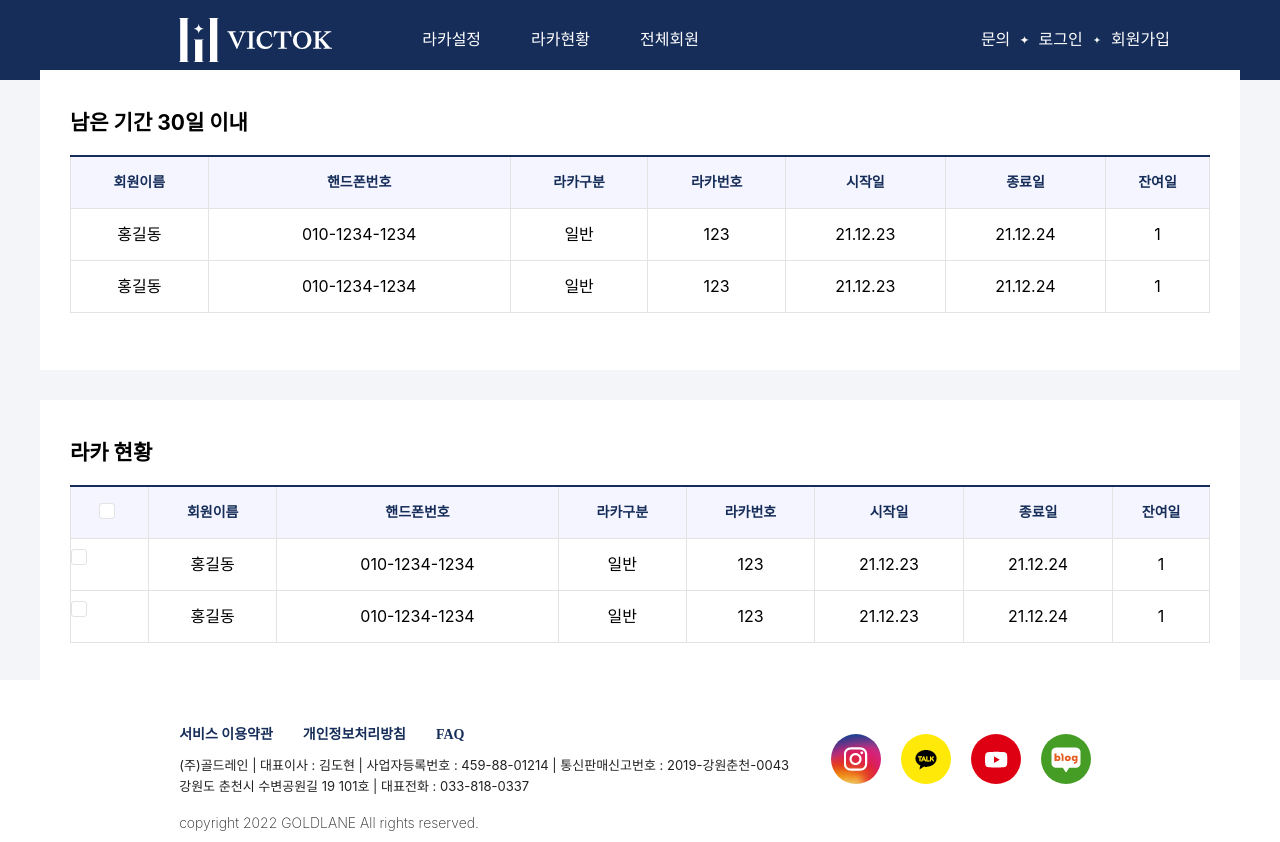
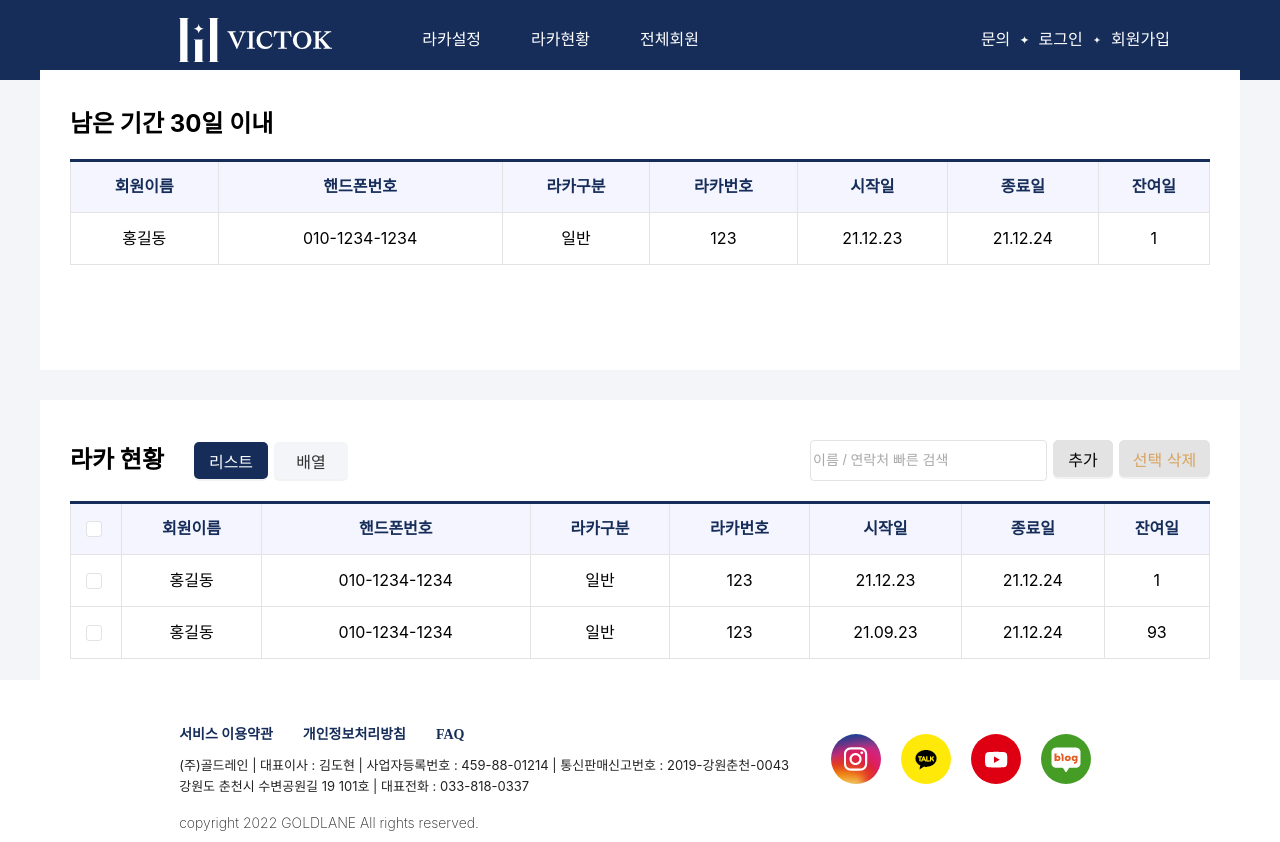
Before and after one commit to tuz22/victok-clone, a React (Create React App) app: page /locker/status in a window 1280 px wide. Built offline with nearby package versions, Linux system fonts and the light colour scheme.

Commit message:
체크박스, 라커현황 페이지 수정

```diff
--- a/src/pages/Locker.js
+++ b/src/pages/Locker.js
@@ -1,14 +1,15 @@
 import { useState } from 'react';
 import './../style/locker.css'
+import markIcon from './../assets/icons/exclamation-mark.png';
+
+const lockerStatus = [
+  {id: 0, name: '홍길동', phone: '010-1234-1234', type: '일반', numb: 123, startDate: '21.12.23', endDate: '21.12.24', remainingDate: 1},
+  {id: 1, name: '홍길동', phone: '010-1234-1234', type: '일반', numb: 123, startDate: '21.09.23', endDate: '21.12.24', remainingDate: 93},
+]
 function Locker() {
-
-  const lockerStatus = [
-    {id: 0, name: '홍길동', phone: '010-1234-1234', type: '일반', numb: 123, startDate: '21.12.23', endDate: '21.12.24', remainingDate: 1},
-    {id: 1, name: '홍길동', phone: '010-1234-1234', type: '일반', numb: 123, startDate: '21.12.23', endDate: '21.12.24', remainingDate: 1},
-  ]
-
   const [checkedArr, setCheckedArr] = useState([])
-  const [display, setDisplay] = useState('none')
+  let [count, setCount] = useState(0)
+  // const [display, setDisplay] = useState('none')
 
   const singleCheck = (checked, id) => {
     console.log(id)
@@ -29,6 +30,10 @@ function Locker() {
     }
   }
 
+  const onCount = () => {
+    setCount++
+  }
+
   return (
     <>
       <section>
@@ -36,8 +41,76 @@ function Locker() {
           <article className='locker-30days-form'>
             <h2>남은 기간 30일 이내</h2>
             <table>
+              {lockerStatus.map((data, i) => (
+                <>
+                  {(data.remainingDate < 31)
+                    ? <thead>
+                        <tr>
+                          <th>회원이름</th>
+                          <th>핸드폰번호</th>
+                          <th>라카구분</th>
+                          <th>라카번호</th>
+                          <th>시작일</th>
+                          <th>종료일</th>
+                          <th>잔여일</th>
+                      </tr>
+                    </thead>
+                    : null
+                  }
+                </>
+              ))}
+              {lockerStatus.map((data, i) => (console.log(data.remainingDate < 31)&&data.remainingDate < 31 === null
+              ?
+                <div className='locker-30days-null'>
+                  <p className='mark-icon'><img src={markIcon}/></p>
+                  <p>30일 이내 만료되는 라카가 없습니다.</p>
+                </div>
+              : null ) )}
+              <tbody>
+                {lockerStatus.map((data, i) => (
+                  <>
+                    {(data.remainingDate < 31)
+                      ? <tr>
+                        <td>{data.name}</td>
+                        <td>{data.phone}</td>
+                        <td>{data.type}</td>
+                        <td>{data.numb}</td>
+                        <td>{data.startDate}</td>
+                        <td>{data.endDate}</td>
+                        <td>{data.remainingDate}</td>
+                        </tr>
+                      : null
+                    }
+                  </>
+                ))}
+              </tbody>
+            </table>
+          </article>
+          <article className='locker-status-form'>
+            <div className='locker-status-header'>
+              <div className='left-btn'>
+                <h2>라카 현황</h2>
+                <button>리스트</button>
+                <button className='array-btn'>배열</button>
+              </div>
+              <div className='right-btn'>
+                <input placeholder='이름 / 연락처 빠른 검색'/>
+                <button className='add-btn'>추가</button>
+                <button className='select-del-btn'>선택 삭제</button>
+              </div>
+            </div>
+            <table>
               <thead>
                 <tr>
+                  <th>
+                  <div className='check-list-input'>
+                    <input type='checkbox' id='checkAll'
+                      onChange={(e) => allCheck(e.target.checked)}
+                      checked={checkedArr.length === lockerStatus.length ? true : false}
+                    />
+                    <label for='checkAll'/>
+                    </div>
+                    </th>
                   <th>회원이름</th>
                   <th>핸드폰번호</th>
                   <th>라카구분</th>
@@ -50,42 +123,7 @@ function Locker() {
               <tbody>
                 {lockerStatus.map((data, i) => (
                   <tr>
-                    <td>{data.name}</td>
-                    <td>{data.phone}</td>
-                    <td>{data.type}</td>
-                    <td>{data.numb}</td>
-                    <td>{data.startDate}</td>
-                    <td>{data.endDate}</td>
-                    <td>{data.remainingDate}</td>
-                  </tr>
-                ))}
-              </tbody>
-            </table>
-          </article>
-          <article className='locker-status-form'>
-            <h2>라카 현황</h2>
-            <table>
-              <thead>
-                <tr>
-                  <th>
-                    <input type='checkbox' id='checkAll'
-                      onChange={(e) => allCheck(e.target.checked)}
-                      checked={checkedArr.length === lockerStatus.length ? true : false}
-                    />
-                    <label for='checkAll'/></th>
-                  <th>회원이름</th>
-                  <th>핸드폰번호</th>
-                  <th>라카구분</th>
-                  <th>라카번호</th>
-                  <th>시작일</th>
-                  <th>종료일</th>
-                  <th>잔여일</th>
-                </tr>
-              </thead>
-              <tbody>
-                {lockerStatus.map((data, i) => (
-                  <tr>
-                    <td>
+                    <td className='check-wrap'>
                       <div className='check-list' key={i}>
                         <div className='check-list-input'>
                           <input type='checkbox' id={`check${data.id}`}
@@ -93,7 +131,6 @@ function Locker() {
                             checked={checkedArr.includes(data.id) ? true : false}
                           />
                           <label for={`check${data.id}`}/>
-                          <h4>{data.content}</h4>
                         </div>
                       </div>
                     </td>
--- a/src/style/locker.css
+++ b/src/style/locker.css
@@ -17,11 +17,15 @@
   margin: 20px 0 10px 0;
 }
 .locker-form h2 {
-  font-size: 21px;
+  font-size: 24px;
   margin-bottom: 20px;
 }
 .locker-form th, tr, td {
   border: 1px solid #E3E3E3;
+}
+.locker-form th {
+  font-size: 16px;
+  font-weight: 700;
 }
 .locker-form table {
   width: 1140px;
@@ -33,10 +37,95 @@
   color: #162D59;
   font-size: 14px;
 }
-.locker-form thead tr {
-  border-top: 2px solid #162D59;
+.locker-form thead th {
+  border-top: 3px solid #162D59;
+}
+.locker-form .check-list-input {
+  display: flex;
+  justify-content: center;
 }
 .locker-form tbody tr {
   height: 52px;
+}
+.locker-form tbody td:not(.check-wrap){
   text-align: center;
 }
+.locker-form .check-list {
+  display: flex;
+  justify-content: center;
+  align-items: center;
+}
+.locker-form input[type='checkbox'] + label {
+  display: flex;
+}
+.locker-30days-null {
+  width: 1140px;
+  height: 89px;
+  display: flex;
+  justify-content: center;
+  align-items: center;
+  background: #F5F5F5;
+  font-size: 18px;
+  font-weight: 700;
+  color: #9C5936;
+}
+.locker-form .locker-30days-form .mark-icon {
+  width: 26px;
+  height: 26px;
+  margin-right: 10px;
+}
+
+/* locker header */
+.locker-status-header {
+  display: flex;
+  justify-content: space-between;
+  margin-bottom: 20px;
+}
+.locker-status-form .left-btn {
+  display: flex;
+  align-items: center;
+}
+.left-btn h2 {
+  margin-right: 30px;
+  margin-bottom: 0;
+}
+.left-btn > button {
+  width: 74px;
+  height: 37px;
+  border-radius: 5px;
+  background: #162D59;
+  margin: 0 6px 0 0;
+}
+.left-btn .array-btn {
+  background: #F3F5F8;
+  color: #313131;
+}
+.right-btn > input {
+  width: 231px;
+  height: 37px;
+  background: #FFFFFF;
+  border: 1px solid #E3E3E3;
+  border-radius: 4px;
+}
+.right-btn {
+  display: flex;
+  margin-right: 10px;
+}
+.right-btn > button {
+  border: 1px solid #E3E3E3;
+  background: #E3E3E3;
+  border-radius: 5px;
+  margin-top: 0;
+}
+.right-btn .add-btn {
+  width: 60px;
+  height: 37px;
+  margin-left: 6px;
+  margin-right: 6px;
+  color: black;
+}
+.right-btn .select-del-btn {
+  width: 91px;
+  height: 37px;
+  color: #D7A35F;
+}
```
Also changed, not shown: src/assets/icons/exclamation-mark.png (added).
